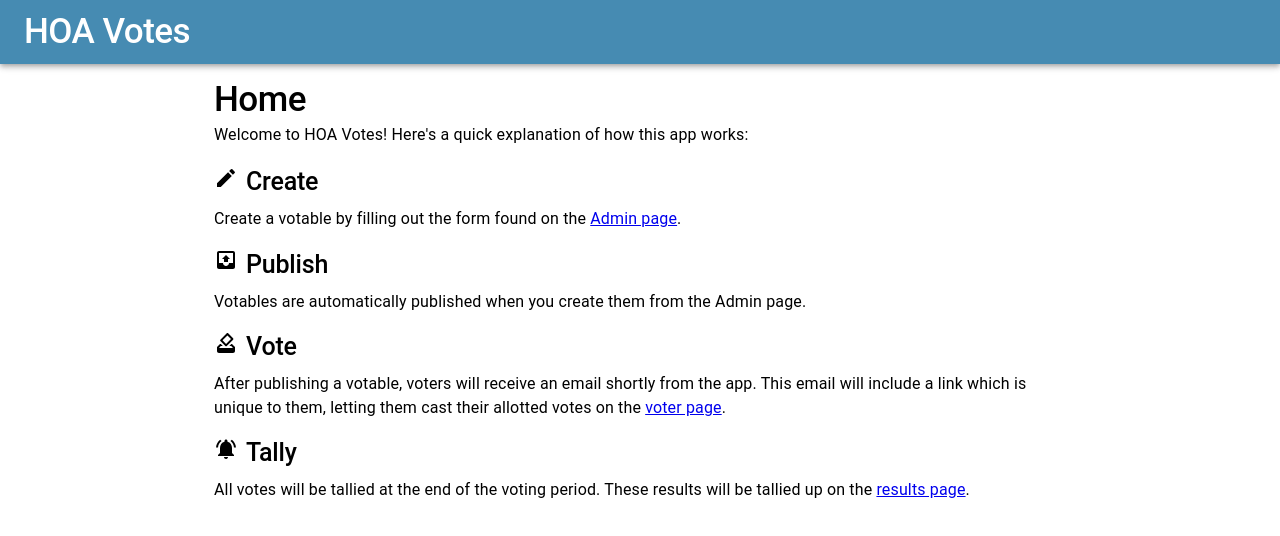
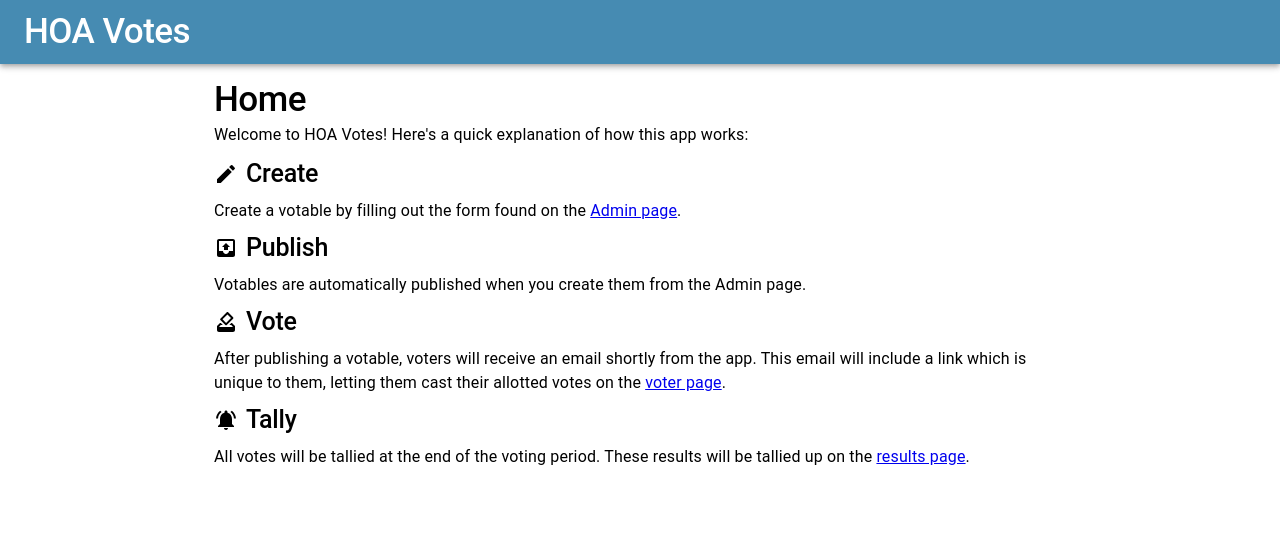
Before and after one commit to JamesMitofsky/Community-Votes, a React (Create React App) app: page / in a window 1280 px wide. Shown: the top 536 px of the page. Built offline with nearby package versions, Linux system fonts and the light colour scheme.

Commit message:
Remove top margin.

```diff
--- a/src/views/LandingPage.jsx
+++ b/src/views/LandingPage.jsx
@@ -18,7 +18,7 @@ export default function LandingPage() {
       </Typography>
       <Grid container alignItems="center">
         <CreateIcon />
-        <Typography variant="h2" sx={{mt: 2.3, ml: 1}}>
+        <Typography variant="h2" sx={{ml: 1}}>
           Create
         </Typography>
       </Grid>
@@ -28,7 +28,7 @@ export default function LandingPage() {
       </Typography>
       <Grid container alignItems="center">
         <OutboxIcon />
-        <Typography variant="h2" sx={{mt: 2.3, ml: 1}}>
+        <Typography variant="h2" sx={{ml: 1}}>
           Publish
         </Typography>
       </Grid>
@@ -38,7 +38,7 @@ export default function LandingPage() {
       </Typography>
       <Grid container alignItems="center">
         <HowToVoteIcon />
-        <Typography variant="h2" sx={{mt: 2.3, ml: 1}}>
+        <Typography variant="h2" sx={{ml: 1}}>
           Vote
         </Typography>
       </Grid>
@@ -50,7 +50,7 @@ export default function LandingPage() {
       </Typography>
       <Grid container alignItems="center">
         <NotificationsActiveIcon />
-        <Typography variant="h2" sx={{mt: 2.3, ml: 1}}>
+        <Typography variant="h2" sx={{ml: 1}}>
           Tally
         </Typography>
       </Grid>
```
